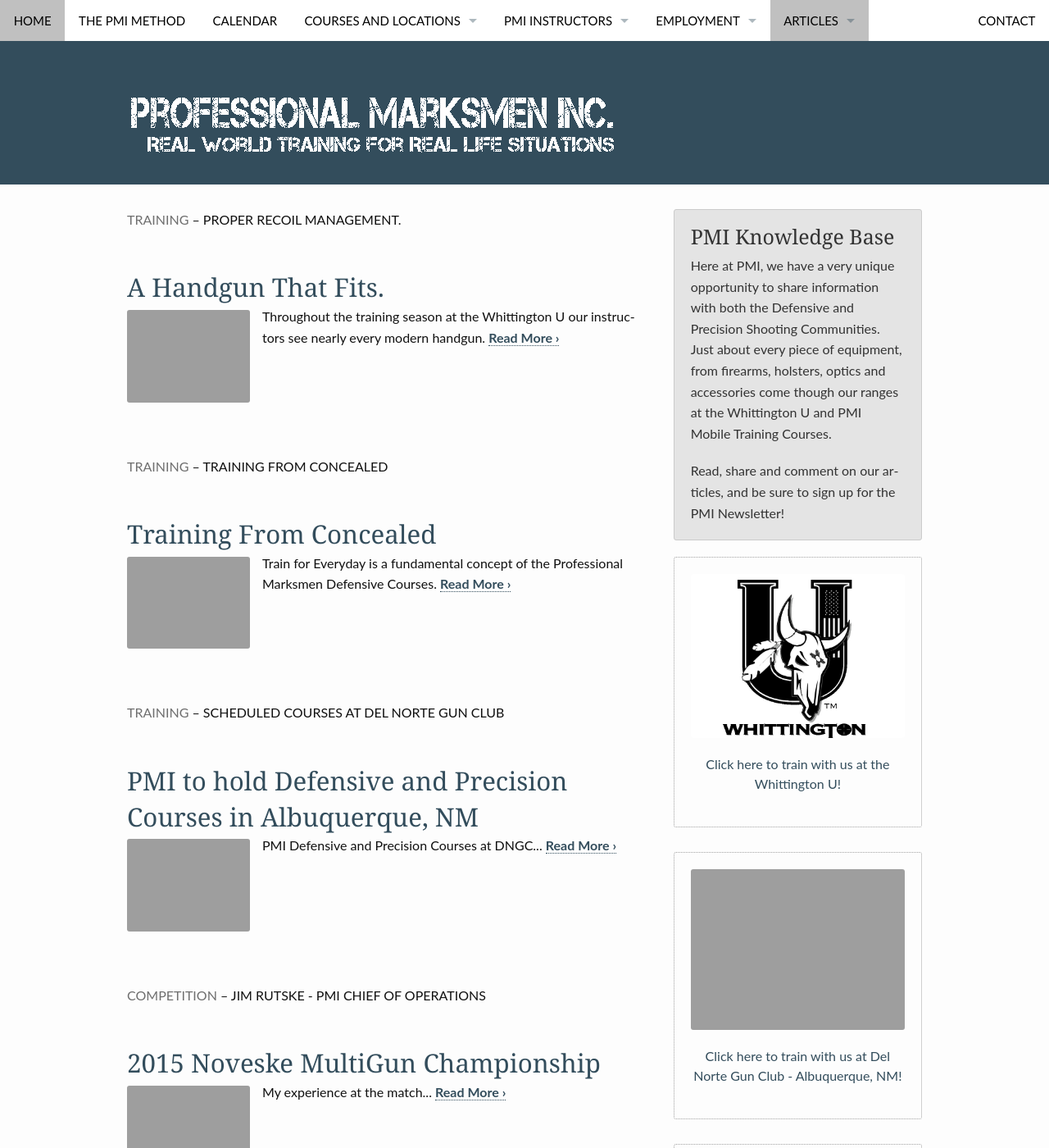
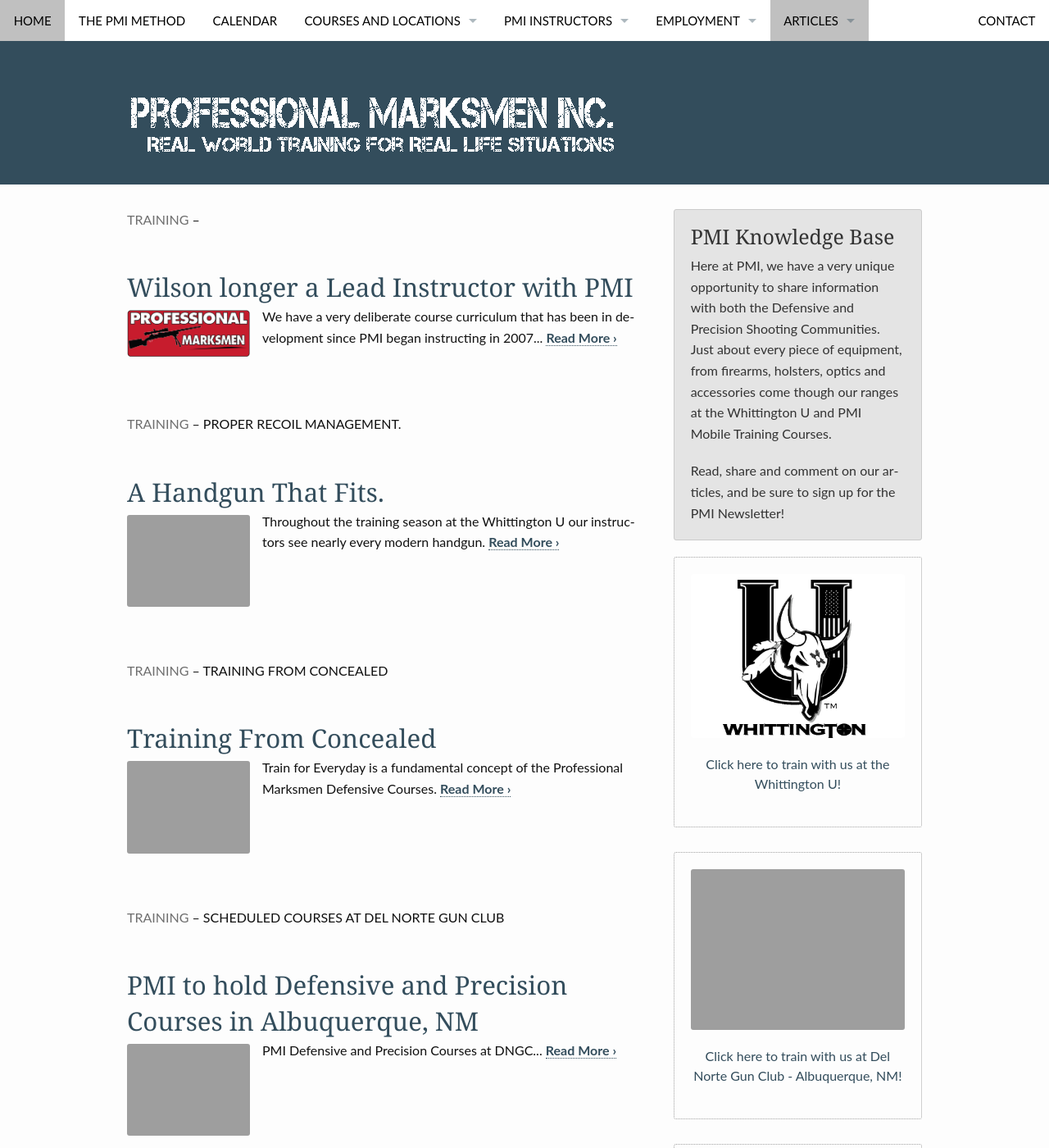
Before and after one commit to JonWeilerPMI/pmisite, a Jekyll site: the page built from blog/index.html, in a window 1280 px wide and 1400 px high. Shown: the whole window at 82% size. Built offline with Jekyll 4.4.1, drawn with Linux system fonts in a browser that asks for light colours; the list of posts is cut into pages by our own code; some of the changed lines change nothing that is shown; some of the changed text lies outside the part shown.

Commit message:
add wilson statement to the PMI Site

```diff
--- a/_posts/Training/2015-11-11-handgun-that-fits.md
+++ b/_posts/Training/2015-11-11-handgun-that-fits.md
@@ -19,7 +19,7 @@
 
 
 
-What our instructors also see is how sometimes the handgun does not properly fit the shooter. A firearm too big or too small creates an improper fit and can result in poor recoil management and overall reduced control of the firearm. The end result of a poor fitting handgun is it result in severely diminished accuracy. The consequences of a poor fit in a life defending moment can be massive. Our Whittington U instructors are trained to look for these issues and will guide the student on how to best correct it.
+What our instructors also see is how sometimes the handgun does not properly fit the shooter. A firearm too big or too small creates an improper fit and can result in poor recoil management and overall reduced control of the firearm. The end result of a poor fitting handgun is it results in severely diminished accuracy, and the consequences of that poor fit in a life defending moment can be massive. Our Whittington U instructors are trained to look for these issues and will guide the student on how to best correct it.
 
 ##The three most common issues we see resulting in a poor fit are as follows:
 
--- /dev/null
+++ b/_posts/Training/2015-11-17-adam-wilson-no-longer-teaching-at-the-whittington-u.md
@@ -0,0 +1,28 @@
+---
+layout: page
+sidebar: right
+subheadline: ""
+title: "Wilson longer a Lead Instructor with PMI"
+teaser: "We have a very deliberate course curriculum that has been in development since PMI began instructing in 2007..."
+header:
+    image_fullwidth: "PMIlogo.png"
+    caption:
+    caption_url: ""
+image:
+    thumb:  PMIlogo.png
+    homepage: PMIlogo.png
+categories:
+    - Training
+comments: false
+show_meta: false
+---
+
+...and CEO, Jon Weiler since 2004.  The PMI curriculum is designed to take any level of shooter and give them the holistic understanding for the highest amount of consistency in a relative short amount of time.  Jon Weiler has developed this curriculum and has been teaching it the past eight years, since 2007.  The approach has changed over the years, but the method has remained the same.
+
+At PMI, every Instructor is required to teach the same base points of the curriculum, in order to achieve the goals of each day and each individual course.  Every Instructor teaches the same information, put out in the same manner.  As of September 26, 2015, Adam Wilson of 1MOASolutions was released from his contract as an Instructor with Professional Marksmen Inc. after 3 weeks of teaching as a Lead Instructor.
+
+Every PMI Instructor goes through Instructor Development in order to give our Instructors the proper information to teach any and every student that comes to our courses.  Adam was not able to conform to the PMI Training Standards in the WU Precision Academy and refused to follow the Instructor Guidelines relating to interacting with our host site and running classes at the Whittington U.
+
+Adam had limited time with Jon Weiler, during his truncated Instructor Development of 9 days.  At no time was any substantial changes in curriculum discussed, outside of making his transition easier to our method of instruction.  Our Masters Course offerings are years in the making with our progressive curriculum at the Whittington U.  Adam Wilson had no influence in his 3 weeks with the company on our course offerings.
+
+Adam Wilson and his company have no current affiliation with Professional Marksmen Inc. or the Whittington U.    We do not endorse Adam Wilson or any courses that 1MOASolutions may hold.
```
